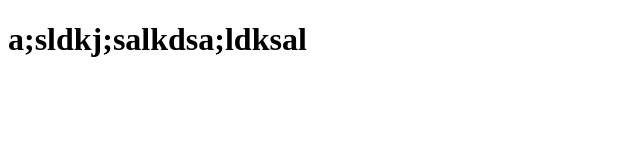
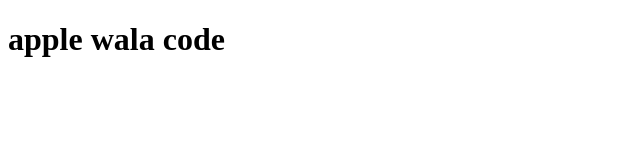
Before and after one commit to khurramraheel/lahore, a plain HTML site: page index.html in a window 1280 px wide. Shown: the whole page, without its empty margins (0-640 px from the left). Drawn offline with Linux system fonts and the light colour scheme.

Commit message:
yeh change wala commit tha

```diff
--- a/index.html
+++ b/index.html
@@ -7,6 +7,6 @@
     <title>Document</title>
 </head>
 <body>
-    <h1>a;sldkj;salkdsa;ldksal</h1>
+    <h1>apple wala code</h1>
 </body>
 </html>
```
